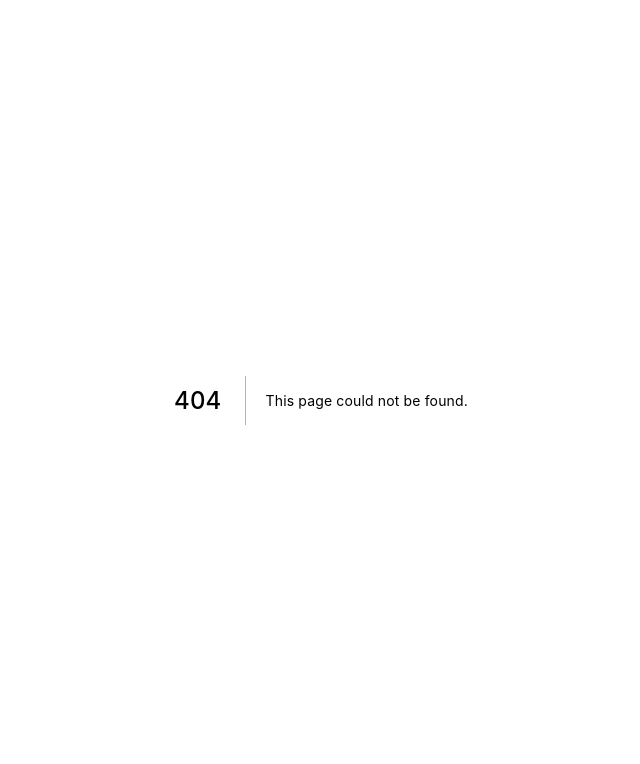
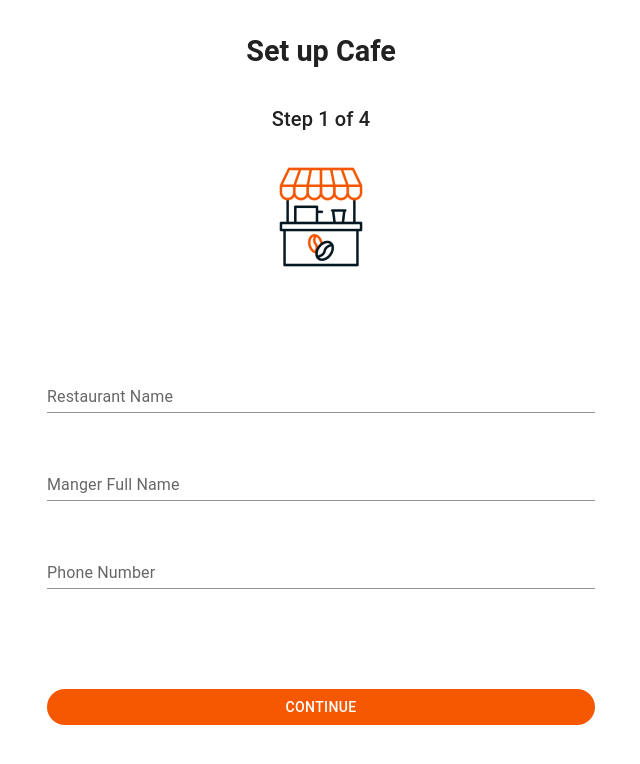
Before and after one commit to brudrewards/RestaurantFrontend, a Next.js app: page /cafe-setup in a window 1280 px wide. Before the commit this address had no page. Shown: the top 764 px of the page, without its empty margins (319-959 px from the left). Built offline with nearby package versions, Linux system fonts and the light colour scheme.

Commit message:
cafe-setup complete

```diff
--- a/package.json
+++ b/package.json
@@ -19,7 +19,8 @@
     "axios": "^0.25.0",
     "next": "12.0.10",
     "react": "17.0.2",
-    "react-dom": "17.0.2"
+    "react-dom": "17.0.2",
+    "react-hook-form": "^7.28.1"
   },
   "devDependencies": {
     "eslint": "8.9.0",
--- /dev/null
+++ b/pages/cafe-setup.js
@@ -0,0 +1,116 @@
+
+import React from 'react';
+import Container from '@mui/material/Container';
+import CafeShop from '../public/assets/cafeShop.png'
+import Image from 'next/image'
+import { Typography } from '@mui/material';
+import Button from '@mui/material/Button';
+import Box from '@mui/material/Box';
+import TextField from '@mui/material/TextField';
+import { useForm } from "react-hook-form";
+
+
+
+
+
+
+const Register = () => {
+
+    const { register, handleSubmit, watch, formState: { errors } } = useForm();
+
+
+    const onSubmit = data => console.log(data);
+    console.log(watch("example")); // watch input value by passing the name of it
+
+
+
+
+
+
+    return (
+
+        <>
+            <Container maxWidth="sm" style={{ padding: '10px' }}>
+
+                <div style={{ marginTop: '25px' }} align="center">
+                    <Typography sx={{
+                        fontWeight: 'bold'
+                    }} gutterBottom variant="h3">Set up Cafe</Typography>
+                    <br />
+
+                    <Typography sx={{
+
+                    }} gutterBottom variant="h6">Step 1 of 4</Typography>
+
+                    <Image src={CafeShop}
+                        width={150}
+                        height={150}
+                        priority={true}
+
+                    />
+
+
+                </div>
+
+                <div style={{ marginTop: '50px' }}>
+
+                    <form onSubmit={handleSubmit(onSubmit)}>
+
+                        <Box style={{ marginTop: '50px' }}
+
+                            sx={{
+                                padding: "16px"
+                            }}
+                            noValidate
+                            autoComplete="off"
+                        >
+
+                            <TextField {
+                                ...register("restaurant", {
+                                    required: true
+                                })
+                            } fullWidth={true} id="standard-basic" label="Restaurant Name" variant="standard" name="restaurant" />
+                            <Typography sx={{ color: '#D35E3C' }} variant="body2">{errors.restaurant && <span>Please Input Restaurant Name</span>}</Typography>
+                            <TextField {
+                                ...register("manager", {
+                                    required: true
+                                })
+                            } style={{ marginTop: '40px' }} fullWidth={true} id="standard-basic" label="Manger Full Name" variant="standard" name="manager" />
+                            <Typography sx={{ color: '#D35E3C' }} variant="body2">{errors.manager && <span>Please provide Manager Name</span>}</Typography>
+                            <TextField {
+                                ...register("phone", {
+                                    required: true
+                                })
+                            } style={{ marginTop: '40px' }} fullWidth={true} id="standard-basic" label="Phone Number" variant="standard" name="phone" />
+                            <Typography sx={{ color: '#D35E3C' }} variant="body2">{errors.phone && <span>Please provide Phone Number</span>}</Typography>
+
+
+
+
+
+                            <Button style={{
+
+
+
+                                marginTop: '100px',
+
+
+                            }} fullWidth={true} type="submit" variant="rounded">Continue</Button>
+
+
+                        </Box>
+
+
+
+                    </form>
+                </div>
+
+            </Container>
+
+
+
+        </>
+    )
+}
+
+export default Register
--- a/styles/themes/defaulttheme.js
+++ b/styles/themes/defaulttheme.js
@@ -6,6 +6,7 @@ const theme = createTheme({
     primary: { main: primaryColor },
   },
   typography: {
+
 
     fontSize: 14,
     h1: {
```
Also changed, not shown: public/assets/cafeShop.png (added), 1 other file (tests, documents, lock files or other folders).
